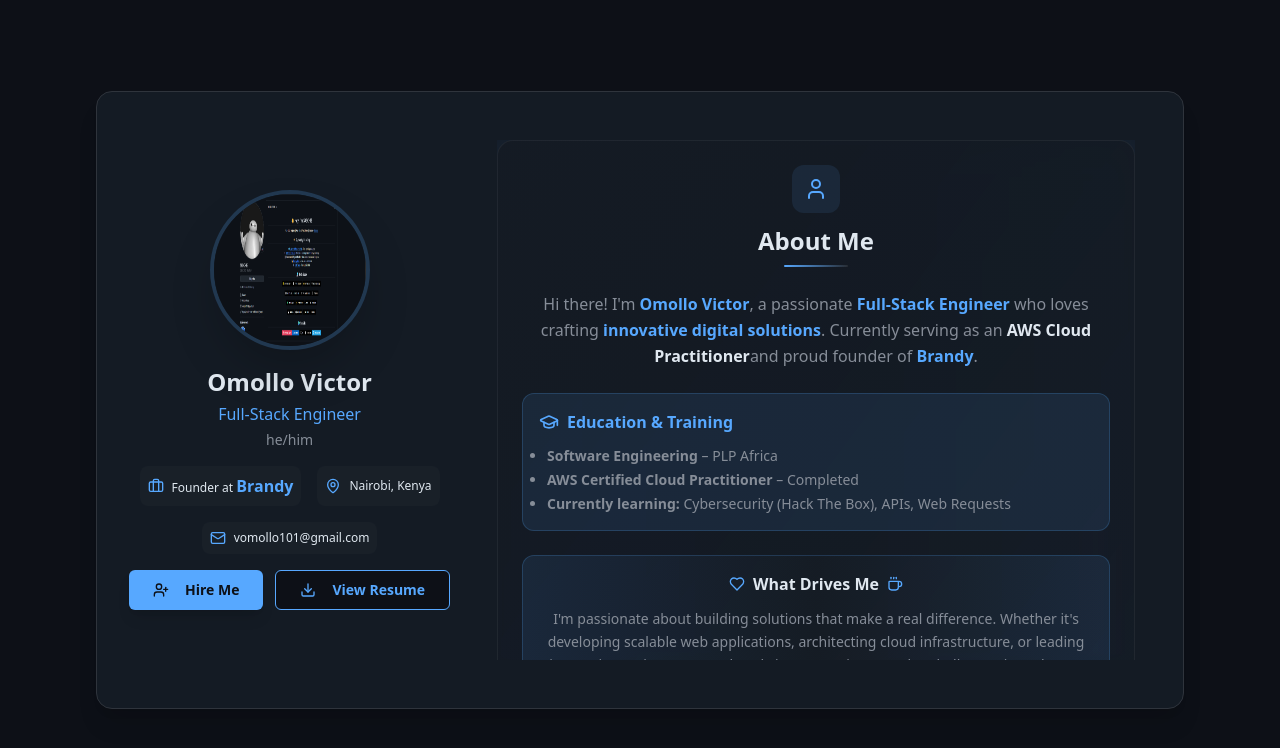
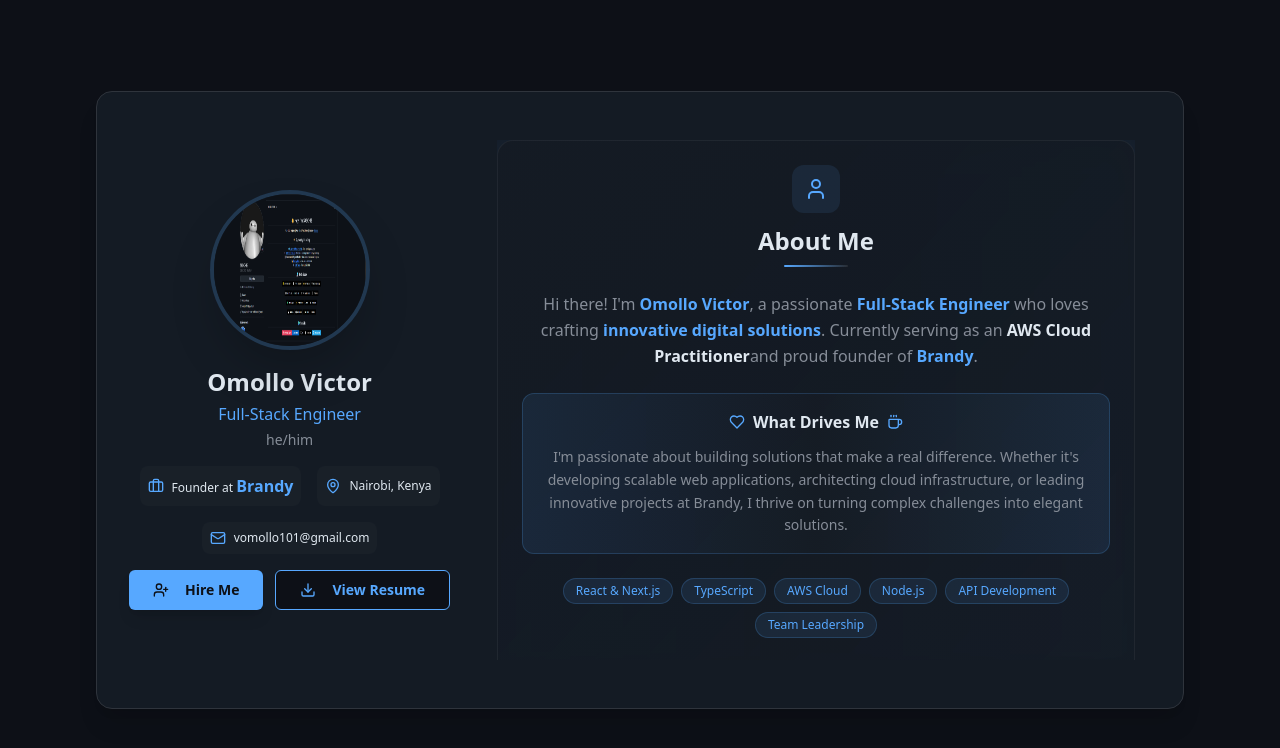
Before and after one commit to SK3CHI3/PORTFOLIO--2.0, a React (Vite) app: page / in a window 1280 px wide. Shown: the top 748 px of the page. Built offline with nearby package versions, Linux system fonts and the light colour scheme.

Commit message:
Remove education & training card
Removed the education & training card from the About Me section in `src/components/MainContent.tsx`.

```diff
--- a/src/components/MainContent.tsx
+++ b/src/components/MainContent.tsx
@@ -1,4 +1,4 @@
-import { User, Mail, Github, Linkedin, Twitter, GraduationCap, BookOpen, Sparkle, Heart, Coffee, Send } from "lucide-react";
+import { User, Mail, Github, Linkedin, Twitter, Sparkle, Heart, Coffee, BookOpen, Send } from "lucide-react";
 import VerticalFadeCards from "./VerticalFadeCards";
 import ProjectsCard from "./ProjectsCard";
 
@@ -21,17 +21,6 @@ const AboutCard = () => (
           Currently serving as an <span className="font-semibold text-foreground">AWS Cloud Practitioner</span>
           and proud founder of <span className="text-primary font-bold">Brandy</span>.
         </p>
-        <div className="bg-primary/10 border border-primary/20 rounded-xl p-4 text-left space-y-3">
-          <div className="flex items-center mb-2 space-x-2">
-            <GraduationCap className="w-5 h-5 text-primary" />
-            <span className="font-semibold text-primary">Education & Training</span>
-          </div>
-          <ul className="ml-2 list-disc text-sm space-y-1 text-muted-foreground">
-            <li><strong>Software Engineering</strong> – PLP Africa</li>
-            <li><strong>AWS Certified Cloud Practitioner</strong> – Completed</li>
-            <li><strong>Currently learning:</strong> Cybersecurity (Hack The Box), APIs, Web Requests</li>
-          </ul>
-        </div>
         <div className="bg-gradient-to-r from-primary/10 via-secondary/10 to-primary/10 rounded-xl p-4 border border-primary/20">
           <div className="flex items-center justify-center space-x-2 mb-3">
             <Heart className="w-4 h-4 text-primary" />
```
